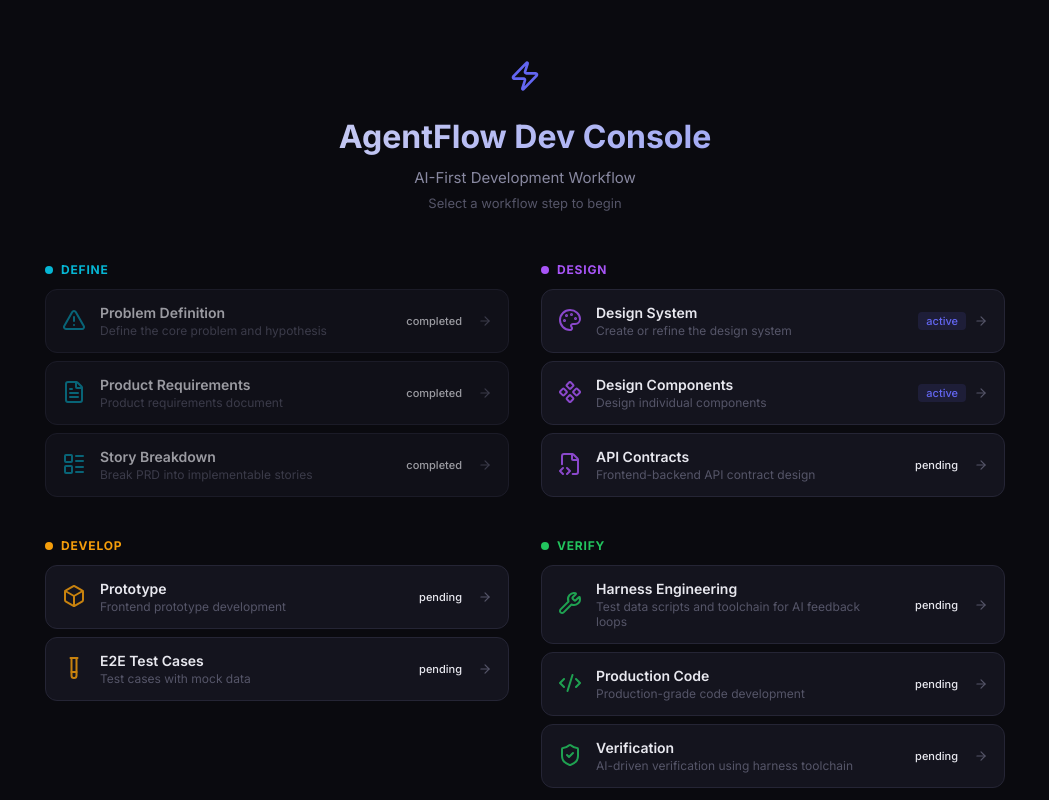
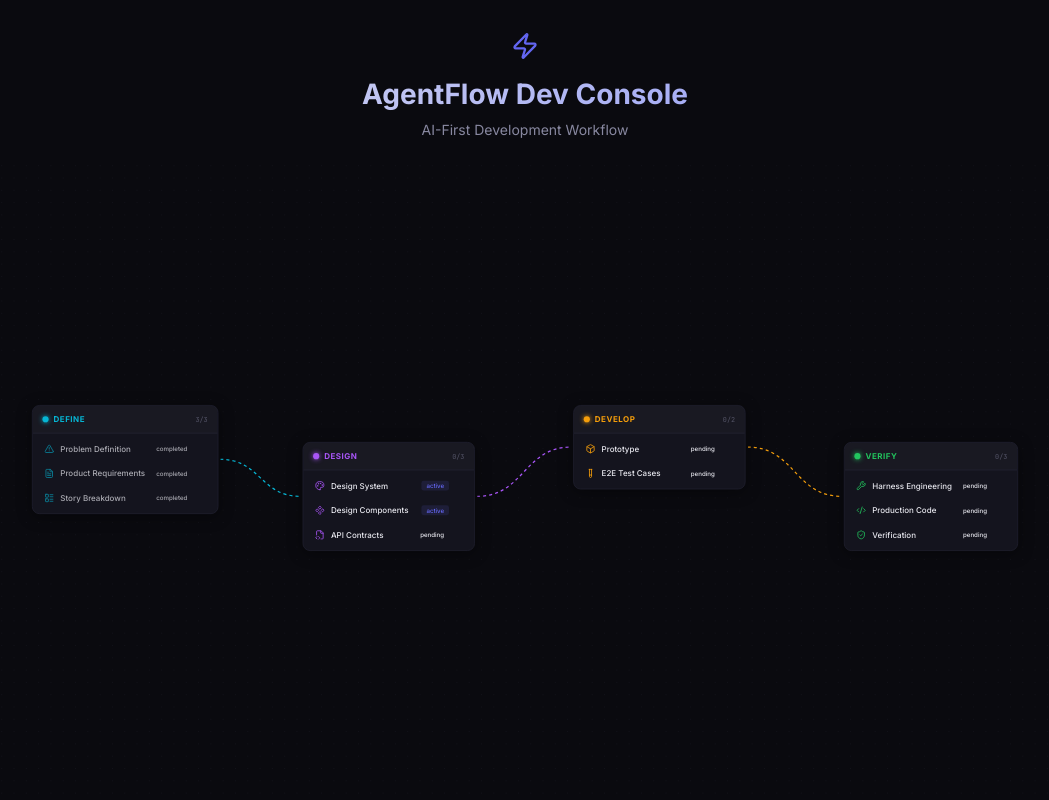
Before and after one commit to victor-develop/agentflow-devcon, a React (Vite) app: page / in a window 1280 px wide. Shown: the whole page, without its empty margins (115-1164 px from the left). Built offline with nearby package versions, Linux system fonts and the light colour scheme.

Commit message:
Replace StepSelector with xyflow canvas: 4 phase stage nodes connected by animated edges

```diff
--- a/package.json
+++ b/package.json
@@ -10,6 +10,7 @@
     "preview": "vite preview"
   },
   "dependencies": {
+    "@xyflow/react": "^12.10.1",
     "lucide-react": "^0.577.0",
     "react": "^19.2.4",
     "react-dom": "^19.2.4"
--- a/src/components/StepSelector.tsx
+++ b/src/components/StepSelector.tsx
@@ -1,193 +1,299 @@
+import { useCallback, useMemo } from 'react'
+import {
+  ReactFlow,
+  type Node,
+  type Edge,
+  type NodeTypes,
+  type NodeProps,
+  Background,
+  BackgroundVariant,
+  Handle,
+  Position,
+} from '@xyflow/react'
+import '@xyflow/react/dist/style.css'
 import {
   AlertTriangle, FileText, LayoutList, Palette, Component,
   FileCode2, Box, TestTube, Wrench, Code2, ShieldCheck, Zap,
-  ArrowRight
+  ArrowRight,
 } from 'lucide-react'
-import type { WorkflowStepId } from '../types'
+import type { WorkflowStepId, WorkflowStep } from '../types'
 import { workflowSteps } from '../mockData'
 
+/* ── Icon map ─────────────────────────────────────────── */
 const stepIcons: Record<WorkflowStepId, React.ReactNode> = {
-  problem: <AlertTriangle size={24} />,
-  prd: <FileText size={24} />,
-  stories: <LayoutList size={24} />,
-  design: <Palette size={24} />,
-  components: <Component size={24} />,
-  contracts: <FileCode2 size={24} />,
-  prototype: <Box size={24} />,
-  e2e: <TestTube size={24} />,
-  harness: <Wrench size={24} />,
-  development: <Code2 size={24} />,
-  verification: <ShieldCheck size={24} />,
+  problem: <AlertTriangle size={16} />,
+  prd: <FileText size={16} />,
+  stories: <LayoutList size={16} />,
+  design: <Palette size={16} />,
+  components: <Component size={16} />,
+  contracts: <FileCode2 size={16} />,
+  prototype: <Box size={16} />,
+  e2e: <TestTube size={16} />,
+  harness: <Wrench size={16} />,
+  development: <Code2 size={16} />,
+  verification: <ShieldCheck size={16} />,
 }
 
-const phaseColors: Record<string, string> = {
-  define: 'var(--cyan)',
-  design: 'var(--purple)',
-  develop: 'var(--amber)',
-  verify: 'var(--green)',
+const phaseConfig: Record<string, { label: string; color: string; colorVar: string }> = {
+  define: { label: 'Define', color: '#06b6d4', colorVar: 'var(--cyan)' },
+  design: { label: 'Design', color: '#a855f7', colorVar: 'var(--purple)' },
+  develop: { label: 'Develop', color: '#f59e0b', colorVar: 'var(--amber)' },
+  verify: { label: 'Verify', color: '#22c55e', colorVar: 'var(--green)' },
 }
 
+/* ── Phase Node ───────────────────────────────────────── */
+type PhaseNodeData = {
+  phase: string
+  steps: WorkflowStep[]
+  onSelect: (id: WorkflowStepId) => void
+}
+
+function PhaseNode({ data }: NodeProps<Node<PhaseNodeData>>) {
+  const { phase, steps, onSelect } = data
+  const cfg = phaseConfig[phase]
+  const completedCount = steps.filter(s => s.status === 'completed').length
+
+  return (
+    <div className="phase-node" style={{ '--phase-color': cfg.color } as React.CSSProperties}>
+      <Handle type="target" position={Position.Left} className="phase-handle" />
+      <div className="phase-node-header">
+        <span className="phase-node-dot" />
+        <span className="phase-node-label">{cfg.label}</span>
+        <span className="phase-node-count">{completedCount}/{steps.length}</span>
+      </div>
+      <div className="phase-node-steps">
+        {steps.map(step => (
+          <button
+            key={step.id}
+            className={`phase-step-btn step-${step.status}`}
+            onClick={() => onSelect(step.id)}
+          >
+            <span className="phase-step-icon">{stepIcons[step.id]}</span>
+            <span className="phase-step-name">{step.label}</span>
+            <span className={`phase-step-status tag tag-${step.status}`}>{step.status}</span>
+            <ArrowRight size={12} className="phase-step-arrow" />
+          </button>
+        ))}
+      </div>
+      <Handle type="source" position={Position.Right} className="phase-handle" />
+    </div>
+  )
+}
+
+const nodeTypes: NodeTypes = { phase: PhaseNode }
+
+/* ── Main Component ───────────────────────────────────── */
 interface Props {
   onSelect: (id: WorkflowStepId) => void
 }
 
 export function StepSelector({ onSelect }: Props) {
   const phases = ['define', 'design', 'develop', 'verify'] as const
-  const phaseLabels: Record<string, string> = {
-    define: 'Define',
-    design: 'Design',
-    develop: 'Develop',
-    verify: 'Verify',
-  }
+
+  const nodes: Node<PhaseNodeData>[] = useMemo(() => {
+    const nodeWidth = 320
+    const gapX = 120
+    const startX = 80
+    const startY = 140
+
+    return phases.map((phase, i) => {
+      const steps = workflowSteps.filter(s => s.phase === phase)
+      // stagger vertically for visual interest
+      const yOffset = i % 2 === 0 ? 0 : 60
+      return {
+        id: phase,
+        type: 'phase',
+        position: { x: startX + i * (nodeWidth + gapX), y: startY + yOffset },
+        data: { phase, steps, onSelect },
+        draggable: true,
+      }
+    })
+  }, [onSelect])
+
+  const edges: Edge[] = useMemo(() => [
+    { id: 'e-define-design', source: 'define', target: 'design', type: 'default', animated: true, style: { stroke: '#06b6d4', strokeWidth: 2 } },
+    { id: 'e-design-develop', source: 'design', target: 'develop', type: 'default', animated: true, style: { stroke: '#a855f7', strokeWidth: 2 } },
+    { id: 'e-develop-verify', source: 'develop', target: 'verify', type: 'default', animated: true, style: { stroke: '#f59e0b', strokeWidth: 2 } },
+  ], [])
+
+  const onNodeDragStop = useCallback(() => {}, [])
 
   return (
-    <div className="step-selector">
-      <div className="selector-header">
-        <Zap size={32} className="selector-logo" />
+    <div className="step-selector-flow">
+      <div className="flow-header">
+        <Zap size={28} className="selector-logo" />
         <h1>AgentFlow Dev Console</h1>
         <p>AI-First Development Workflow</p>
-        <p className="selector-subtitle">Select a workflow step to begin</p>
       </div>
-
-      <div className="selector-grid">
-        {phases.map(phase => (
-          <div key={phase} className="selector-phase">
-            <div className="selector-phase-header" style={{ color: phaseColors[phase] }}>
-              <span className="selector-phase-dot" style={{ background: phaseColors[phase] }} />
-              {phaseLabels[phase]}
-            </div>
-            {workflowSteps
-              .filter(s => s.phase === phase)
-              .map(step => (
-                <button
-                  key={step.id}
-                  className={`selector-card step-${step.status}`}
-                  onClick={() => onSelect(step.id)}
-                >
-                  <div className="selector-card-icon" style={{ color: phaseColors[phase] }}>
-                    {stepIcons[step.id]}
-                  </div>
-                  <div className="selector-card-content">
-                    <div className="selector-card-title">{step.label}</div>
-                    <div className="selector-card-desc">{step.description}</div>
-                  </div>
-                  <div className="selector-card-meta">
-                    <span className={`tag tag-${step.status}`}>{step.status}</span>
-                    <ArrowRight size={14} className="selector-arrow" />
-                  </div>
-                </button>
-              ))}
-          </div>
-        ))}
+      <div className="flow-canvas">
+        <ReactFlow
+          nodes={nodes}
+          edges={edges}
+          nodeTypes={nodeTypes}
+          onNodeDragStop={onNodeDragStop}
+          fitView
+          fitViewOptions={{ padding: 0.3 }}
+          minZoom={0.5}
+          maxZoom={1.5}
+          proOptions={{ hideAttribution: true }}
+          panOnScroll
+          zoomOnScroll={false}
+        >
+          <Background variant={BackgroundVariant.Dots} gap={20} size={1} color="#252535" />
+        </ReactFlow>
       </div>
 
       <style>{`
-        .step-selector {
+        .step-selector-flow {
           height: 100vh;
-          overflow-y: auto;
+          display: flex;
+          flex-direction: column;
           background: var(--bg-primary);
-          padding: 60px 40px;
         }
-        .selector-header {
+        .flow-header {
           text-align: center;
-          margin-bottom: 48px;
+          padding: 32px 20px 16px;
+          flex-shrink: 0;
         }
-        .selector-logo {
+        .flow-header .selector-logo {
           color: var(--accent);
-          margin-bottom: 16px;
+          margin-bottom: 8px;
         }
-        .selector-header h1 {
-          font-size: 32px;
+        .flow-header h1 {
+          font-size: 28px;
           font-weight: 700;
-          margin-bottom: 6px;
+          margin-bottom: 4px;
           background: linear-gradient(135deg, var(--text-primary), var(--accent-hover));
           -webkit-background-clip: text;
           -webkit-text-fill-color: transparent;
         }
-        .selector-header p {
+        .flow-header p {
           color: var(--text-secondary);
-          font-size: 15px;
+          font-size: 14px;
         }
-        .selector-subtitle {
-          margin-top: 4px;
-          color: var(--text-muted) !important;
-          font-size: 13px !important;
+        .flow-canvas {
+          flex: 1;
+          min-height: 0;
         }
-        .selector-grid {
-          max-width: 960px;
-          margin: 0 auto;
-          display: grid;
-          grid-template-columns: repeat(2, 1fr);
-          gap: 32px;
+
+        /* React Flow overrides */
+        .react-flow__renderer {
+          background: transparent !important;
         }
-        @media (max-width: 768px) {
-          .selector-grid { grid-template-columns: 1fr; }
+        .react-flow__edge-path {
+          stroke-dasharray: 5;
         }
-        .selector-phase-header {
-          font-size: 12px;
+        .react-flow__handle {
+          opacity: 0;
+          width: 8px;
+          height: 8px;
+        }
+
+        /* Phase Node */
+        .phase-node {
+          min-width: 280px;
+          background: var(--bg-card);
+          border: 1px solid var(--border);
+          border-radius: 12px;
+          overflow: hidden;
+          box-shadow: 0 4px 24px rgba(0,0,0,0.4);
+          transition: box-shadow 0.2s;
+        }
+        .phase-node:hover {
+          box-shadow: 0 4px 32px rgba(0,0,0,0.6), 0 0 0 1px var(--phase-color);
+        }
+
+        .phase-node-header {
+          display: flex;
+          align-items: center;
+          gap: 8px;
+          padding: 12px 16px;
+          border-bottom: 1px solid var(--border);
+          background: rgba(255,255,255,0.02);
+        }
+        .phase-node-dot {
+          width: 10px;
+          height: 10px;
+          border-radius: 50%;
+          background: var(--phase-color);
+          box-shadow: 0 0 8px var(--phase-color);
+        }
+        .phase-node-label {
+          font-size: 13px;
           font-weight: 700;
           text-transform: uppercase;
           letter-spacing: 0.8px;
-          margin-bottom: 10px;
+          color: var(--phase-color);
+          flex: 1;
+        }
+        .phase-node-count {
+          font-size: 11px;
+          color: var(--text-muted);
+          font-family: 'JetBrains Mono', monospace;
+        }
+
+        .phase-node-steps {
+          padding: 6px;
+          display: flex;
+          flex-direction: column;
+          gap: 2px;
+        }
+
+        .phase-step-btn {
           display: flex;
           align-items: center;
-          gap: 8px;
+          gap: 10px;
+          width: 100%;
+          padding: 10px 12px;
+          background: transparent;
+          border: 1px solid transparent;
+          border-radius: 8px;
+          color: var(--text-primary);
+          font-size: 13px;
+          text-align: left;
+          transition: all 0.15s;
+          cursor: pointer;
         }
-        .selector-phase-dot {
-          width: 8px;
-          height: 8px;
-          border-radius: 50%;
+        .phase-step-btn:hover {
+          background: var(--bg-hover);
+          border-color: var(--phase-color);
         }
-        .selector-card {
+        .phase-step-btn.step-completed {
+          opacity: 0.7;
+        }
+        .phase-step-btn.step-completed:hover {
+          opacity: 1;
+        }
+
+        .phase-step-icon {
           display: flex;
           align-items: center;
-          gap: 14px;
-          width: 100%;
-          padding: 14px 16px;
-          background: var(--bg-card);
-          border: 1px solid var(--border);
-          border-radius: var(--radius-lg);
-          margin-bottom: 8px;
-          text-align: left;
-          color: var(--text-primary);
+          color: var(--phase-color);
+          flex-shrink: 0;
+        }
+        .phase-step-name {
+          flex: 1;
+          font-weight: 500;
+        }
+        .phase-step-status {
+          font-size: 10px;
+          flex-shrink: 0;
+        }
+        .phase-step-arrow {
+          color: var(--text-muted);
+          flex-shrink: 0;
+          opacity: 0;
           transition: all 0.15s;
         }
-        .selector-card:hover {
-          border-color: var(--accent-dim);
-          background: var(--bg-hover);
-          transform: translateX(4px);
+        .phase-step-btn:hover .phase-step-arrow {
+          opacity: 1;
+          color: var(--phase-color);
+          transform: translateX(2px);
         }
-        .selector-card.step-completed {
-          opacity: 0.65;
-        }
-        .selector-card.step-completed:hover { opacity: 1; }
-        .selector-card-icon {
-          flex-shrink: 0;
-          opacity: 0.8;
-        }
-        .selector-card-content { flex: 1; }
-        .selector-card-title {
-          font-size: 14px;
-          font-weight: 600;
-        }
-        .selector-card-desc {
-          font-size: 12px;
-          color: var(--text-muted);
-          margin-top: 2px;
-        }
-        .selector-card-meta {
-          display: flex;
-          align-items: center;
-          gap: 8px;
-          flex-shrink: 0;
-        }
-        .selector-arrow {
-          color: var(--text-muted);
-          transition: transform 0.15s;
-        }
-        .selector-card:hover .selector-arrow {
-          transform: translateX(3px);
-          color: var(--accent);
+
+        .phase-handle {
+          background: var(--phase-color) !important;
+          border: none !important;
         }
       `}</style>
     </div>
```
Also changed, not shown: 1 other file (tests, documents, lock files or other folders).
